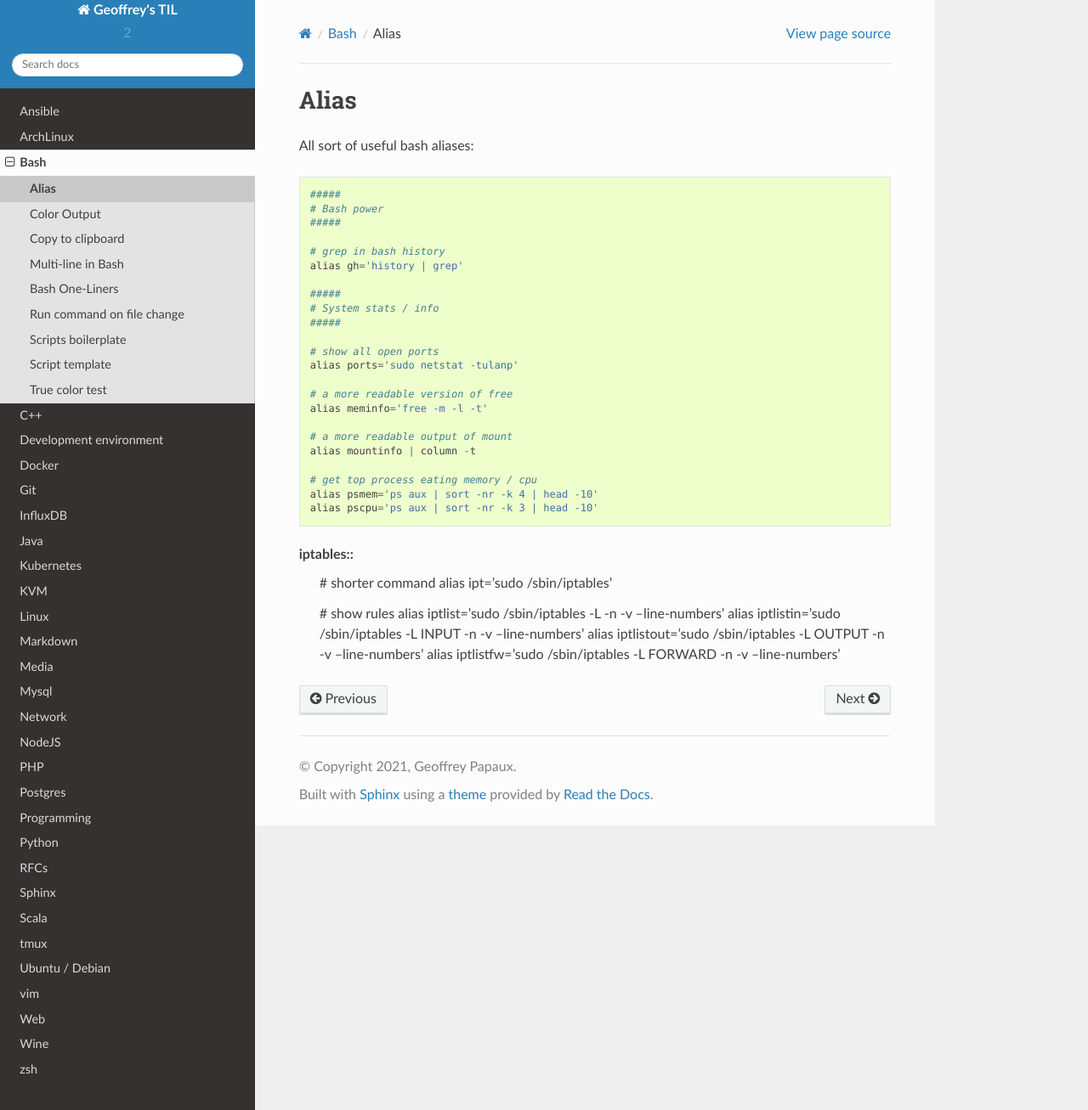
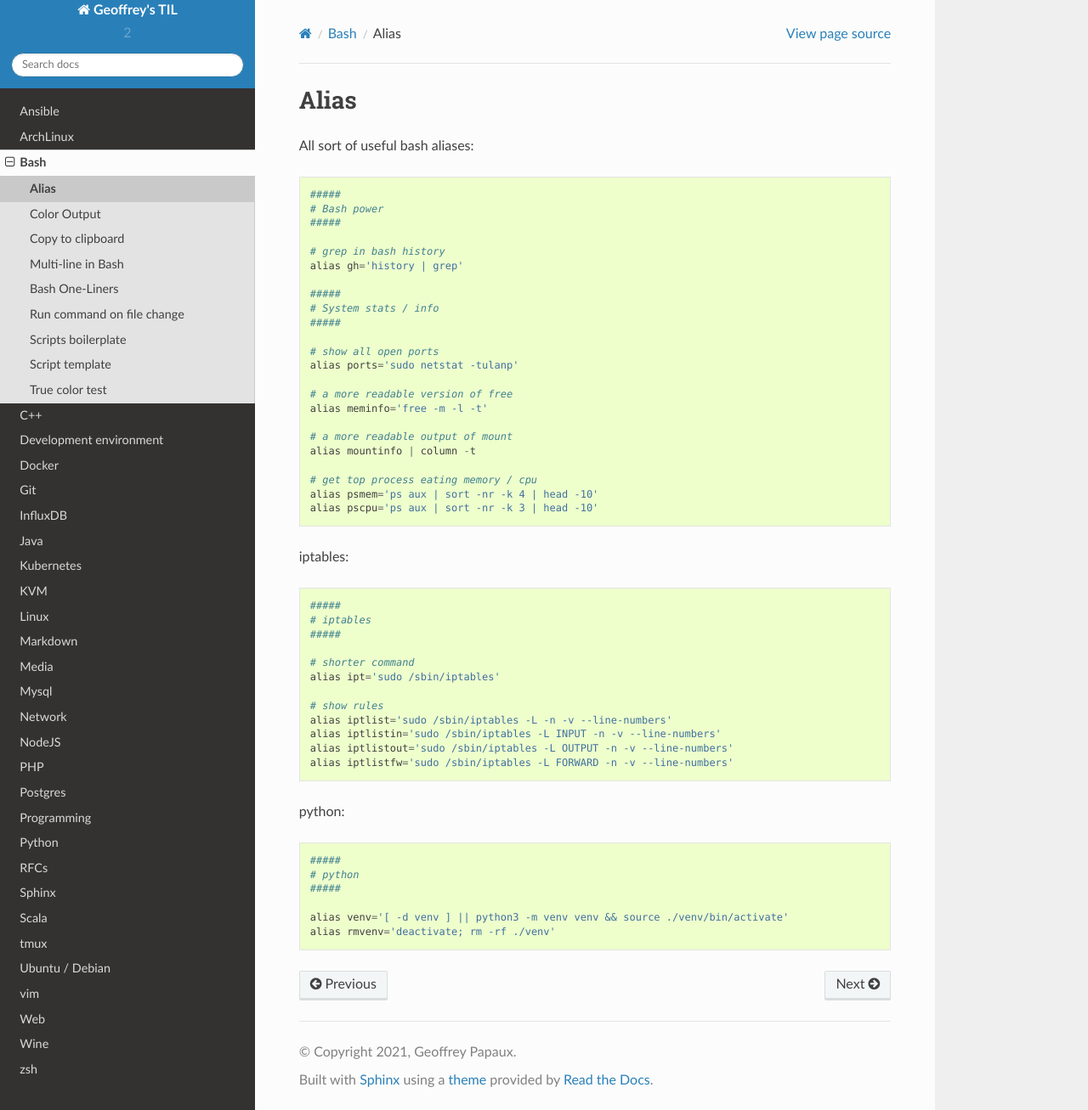
Before and after one commit to papaux/til, a Sphinx documentation site: the page built from source/bash/alias.rst, in a window 1280 px wide and 1307 px high. Shown: the whole window at 85% size. Built offline with Sphinx 7.4.7 and the Read the Docs theme 2.0.0, drawn with Linux system fonts in a browser that asks for light colours; pages that are not in the unit, such as notebooks, are missing from menus.

Commit message:
bash: improve aliases

```diff
--- a/source/bash/alias.rst
+++ b/source/bash/alias.rst
@@ -28,6 +28,7 @@ All sort of useful bash aliases::
   alias pscpu='ps aux | sort -nr -k 3 | head -10'
 
 iptables::
+
   #####
   # iptables
   #####
@@ -40,3 +41,12 @@ iptables::
   alias iptlistin='sudo /sbin/iptables -L INPUT -n -v --line-numbers'
   alias iptlistout='sudo /sbin/iptables -L OUTPUT -n -v --line-numbers'
   alias iptlistfw='sudo /sbin/iptables -L FORWARD -n -v --line-numbers'
+
+python::
+
+  #####
+  # python
+  #####
+
+  alias venv='[ -d venv ] || python3 -m venv venv && source ./venv/bin/activate'
+  alias rmvenv='deactivate; rm -rf ./venv'
```
